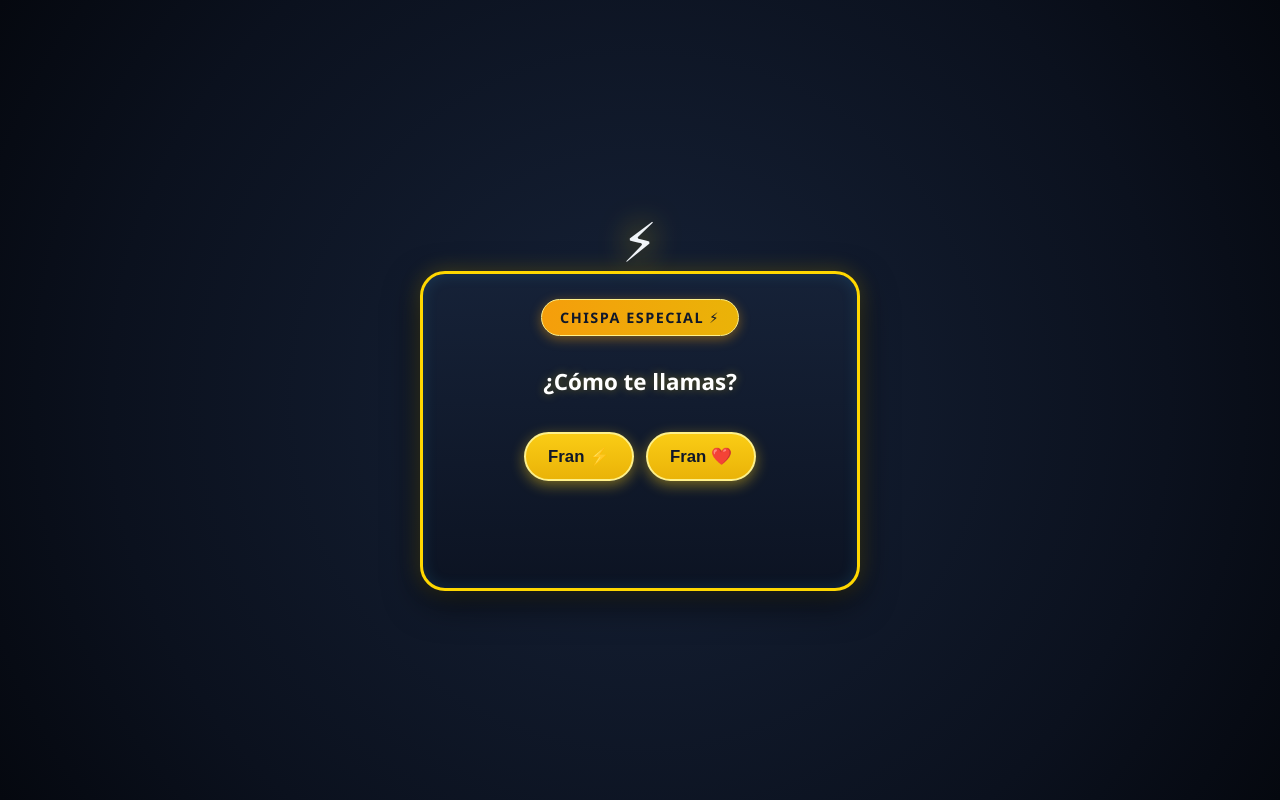
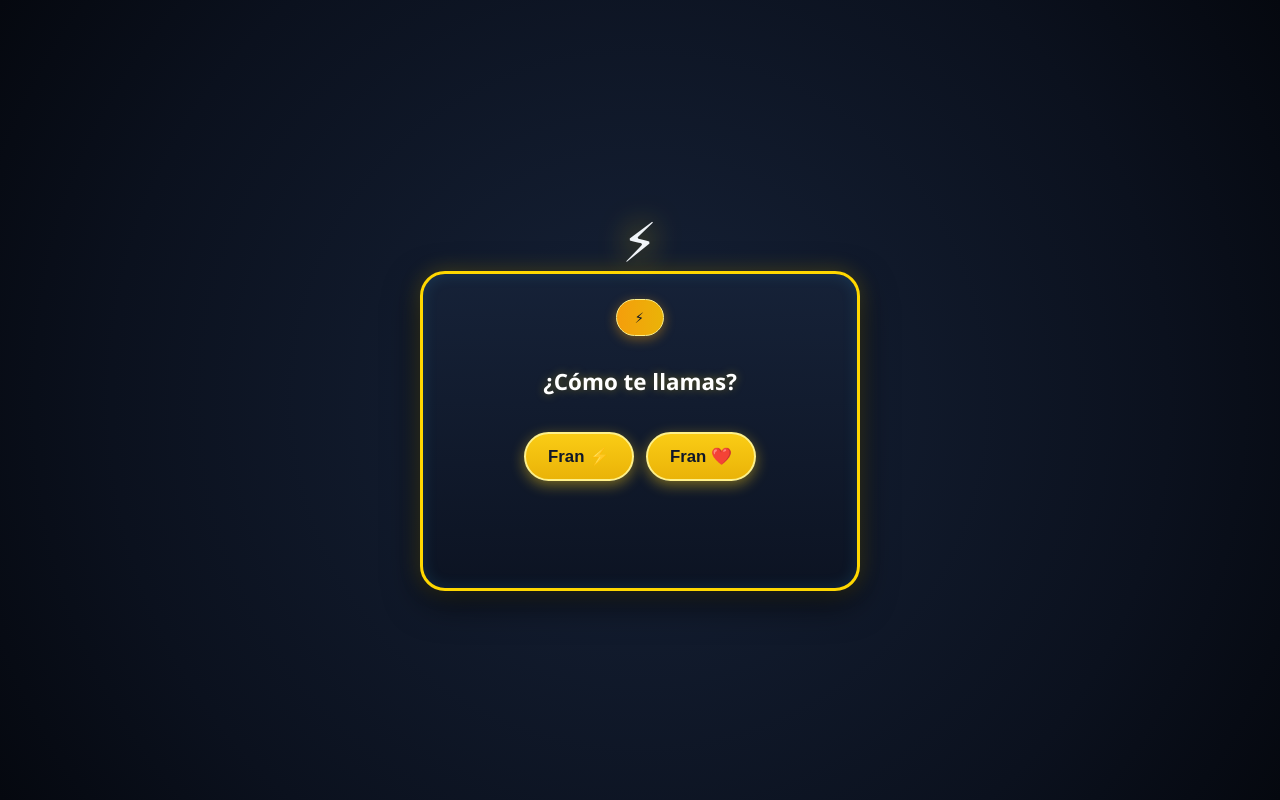
Before and after one commit to patenicolas9/Fran, a plain HTML site: page index.html in a window 1280 px wide. Drawn offline with Linux system fonts and the light colour scheme.

Commit message:
Update index.html

```diff
--- a/index.html
+++ b/index.html
@@ -201,7 +201,7 @@
 
     <!-- PASO 1: Nombre -->
     <div id="step1" class="step active">
-      <div class="bolt-header">Chispa Especial ⚡</div>
+      <div class="bolt-header">⚡</div>
       <h1>¿Cómo te llamas?</h1>
       <div class="btn-container">
         <button class="btn btn-bolt-yellow" onclick="nextStep(2)">Fran ⚡</button>
```
